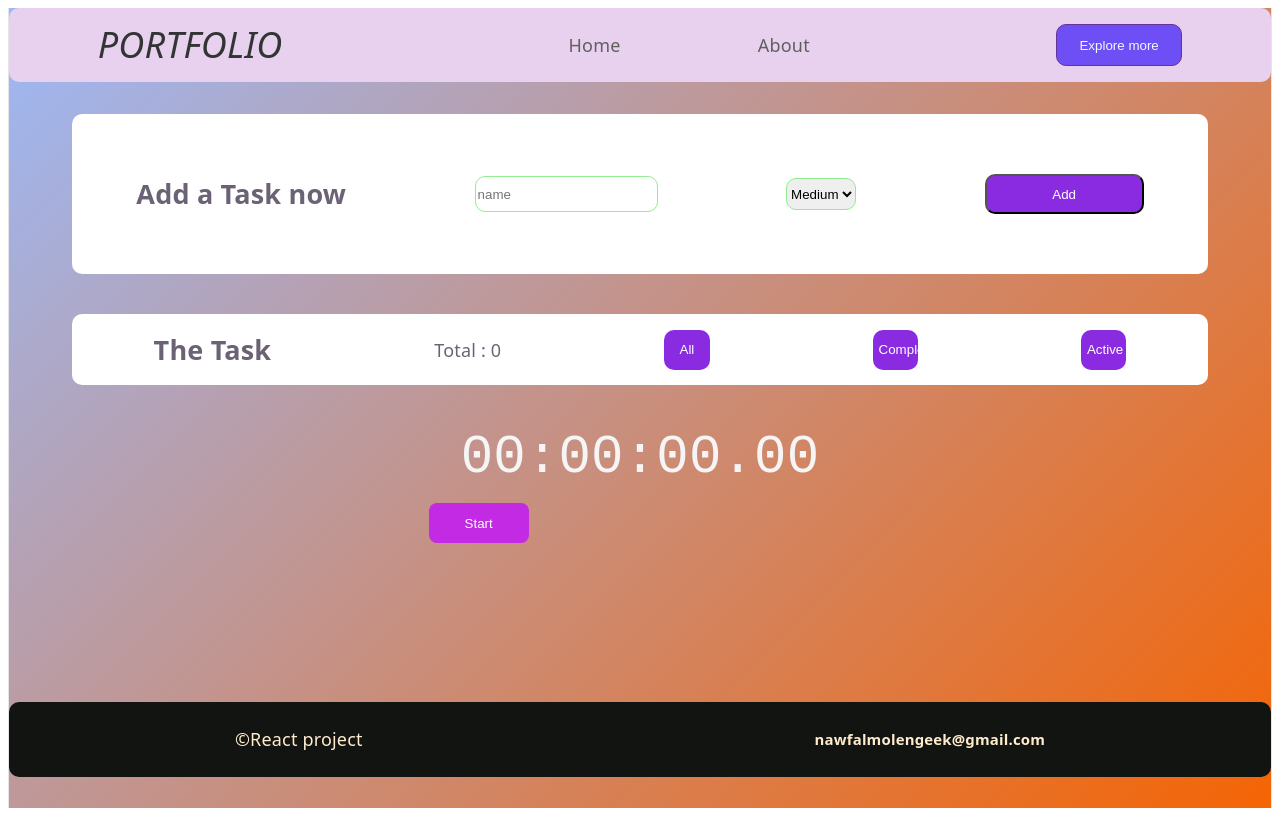
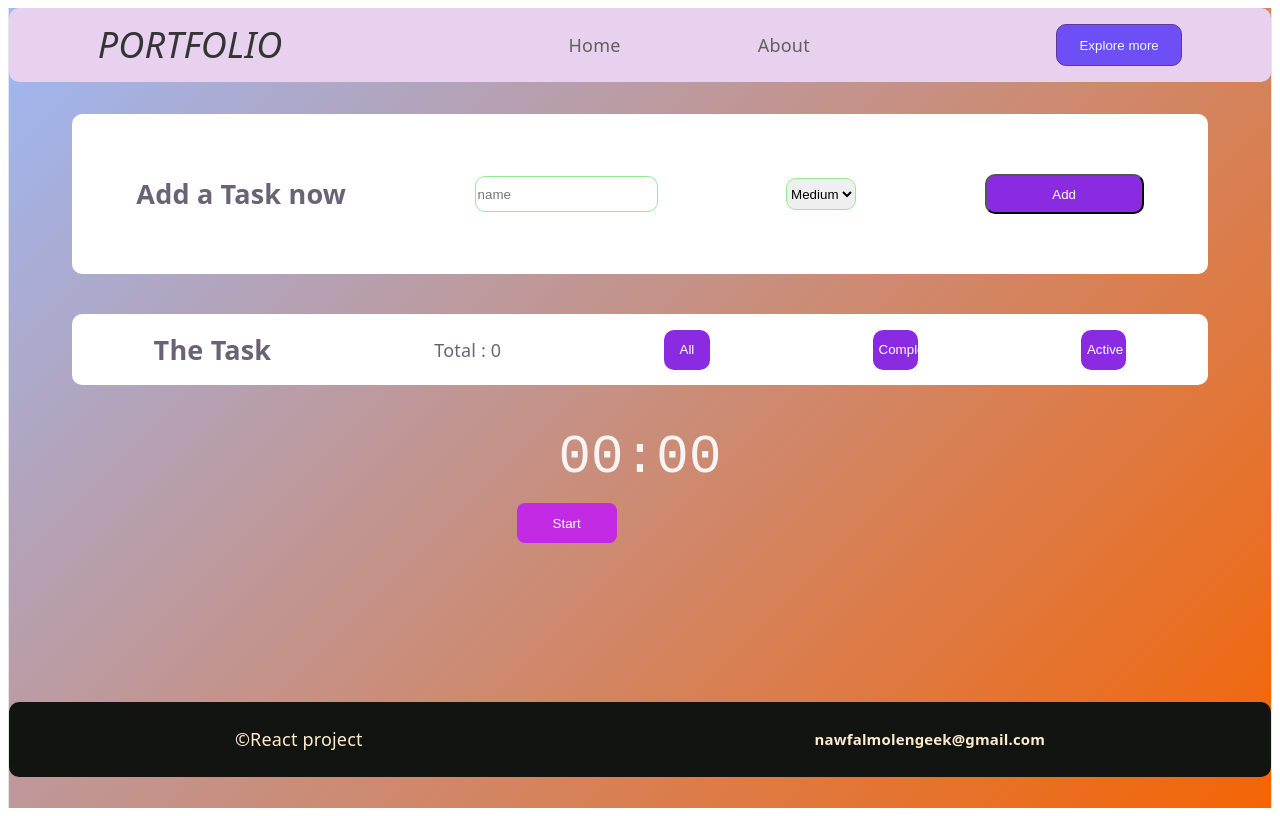
Before and after one commit to nawfalchiddi/React-fourth-Project-Tasks, a React (Vite) app: page / in a window 1280 px wide. Built offline with nearby package versions, Linux system fonts and the light colour scheme.

Commit message:
adding some info

```diff
--- a/src/pages/Home/components/ProductCard.jsx
+++ b/src/pages/Home/components/ProductCard.jsx
@@ -26,6 +26,7 @@ function ProductCard(props) {
           Edit
         </button>
       </div>
+      {/* when you click on the edit function the change number changes */}
 {props.change === props.id && (
   <form action=""  className="conta2BOxscnd" onSubmit={props.add}>
         <h1>Add a product now</h1>
--- a/src/pages/Home/components/Timerwatch.jsx
+++ b/src/pages/Home/components/Timerwatch.jsx
@@ -10,8 +10,10 @@ function Timer({ time }) {
 
   return (
     <div className="timer" role="timer" aria-label="Elapsed time">
-      {format(hours)}:{format(minutes)}:{format(seconds)}.
-      {format(hundredths)}
+      {/* {format(hours)}: */}
+      {format(minutes)}
+      :{format(seconds)}
+      {/* .{format(hundredths)} */}
     </div>
   );
 }
```
Also changed, not shown: src/pages/Home/components/Buttonscontrol.jsx (+2 -7 lines), src/pages/Home/components/Effect.jsx (deleted, +0 -48 lines).
